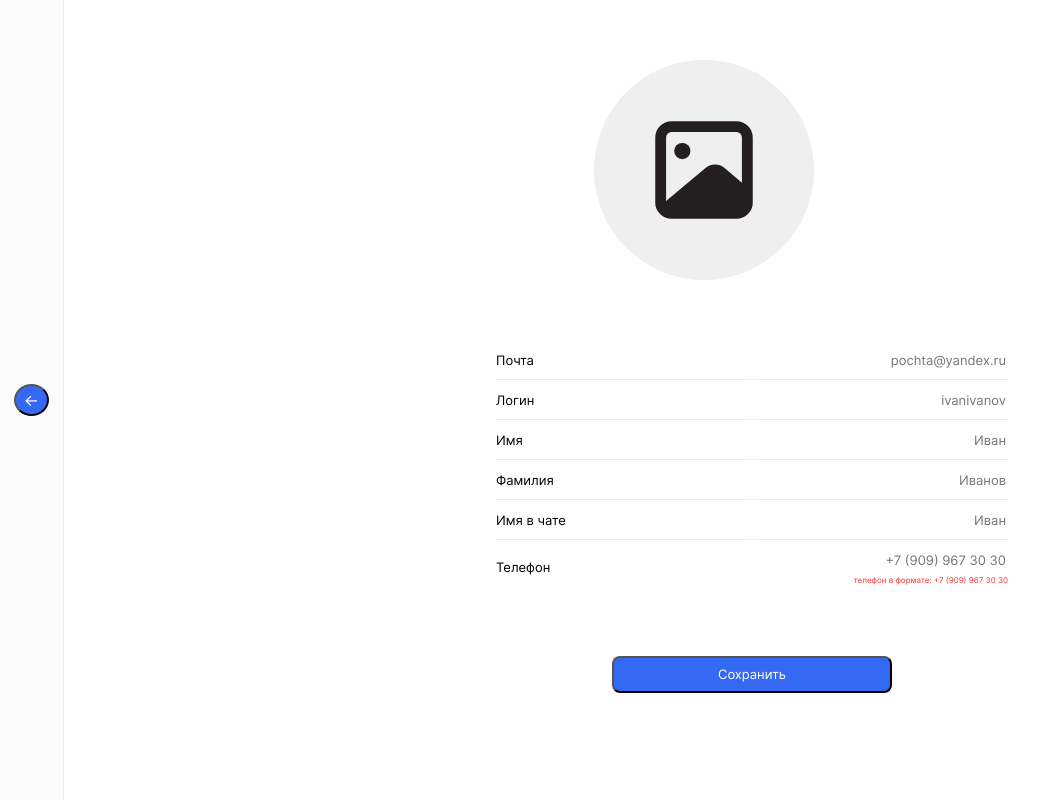
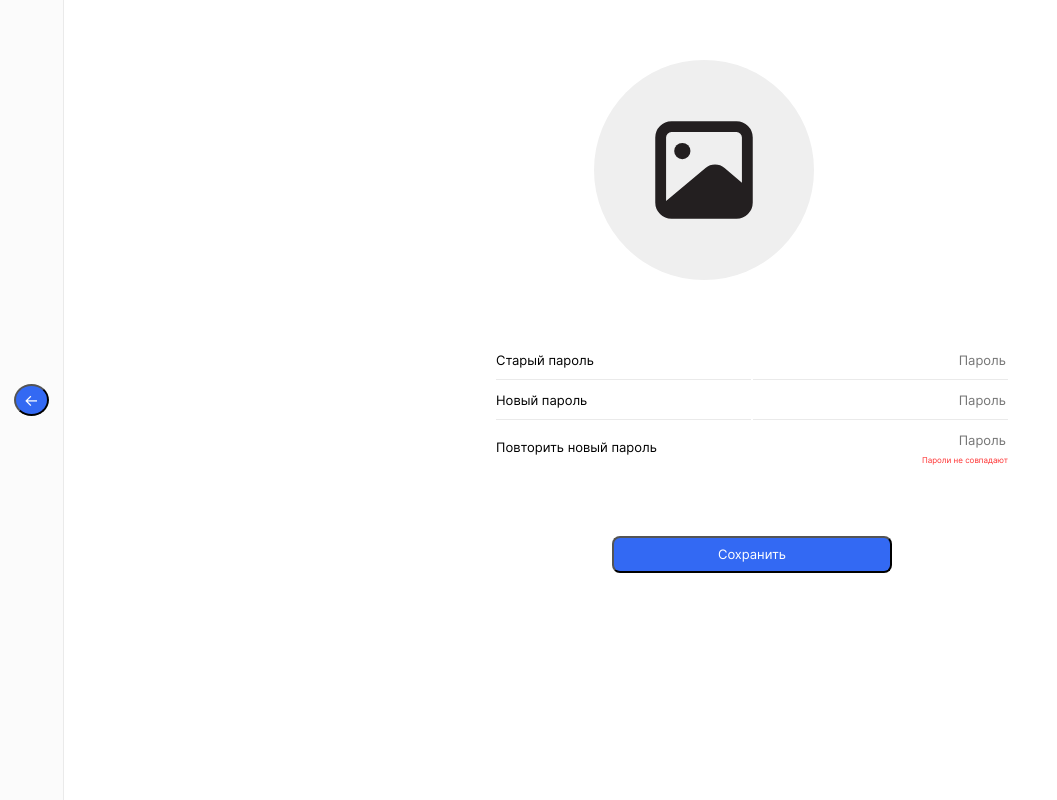
Before and after one commit to Atichka/mf.messenger.praktikum.yandex, a plain HTML site: page static/profile.html in a window 1280 px wide. Shown: the top 800 px of the page, without its empty margins (0-1057 px from the left). Drawn offline with Linux system fonts and the light colour scheme.

Commit message:
add edit password

```diff
--- /dev/null
+++ b/static/blocks/profile/__table-password/profile__table-password.css
@@ -0,0 +1,8 @@
+.profile__table-password {
+    font-family: "Inter";
+    font-style: normal;
+    font-weight: 500;
+    font-size: 13px;
+    line-height: 13px;
+    margin: 60px auto 0;
+}
--- a/static/blocks/profile/profile.css
+++ b/static/blocks/profile/profile.css
@@ -7,6 +7,7 @@
 @import url(./__table-row/profile__table-row.css);
 @import url(./__table-info-edit/profile__table-info-edit.css);
 @import url(./__button/profile__button.css);
+@import url(./__table-password/profile__table-password.css);
 
 .profile {
     display: grid;
--- a/static/profile.html
+++ b/static/profile.html
@@ -30,7 +30,7 @@
                 <tr><td class="profile__table-row">Телефон</td>
                     <td class="profile__table-row table__text-right">+7 (909) 967 30 30</td></tr>
             </table>
-            <table class="profile__table-info-edit">
+            <table class="profile__table-info-edit hide">
                 <tr><td class="profile__table-row table__line">Почта</td>
                     <td class="profile__table-row table__line table__text-right">
                         <input id="userEmail" type="email" name="email" class="table__input table__text-right" minlength="2"
@@ -63,6 +63,20 @@
                         <span class="error">телефон в формате: +7 (909) 967 30 30</span>
                     </td></tr>
             </table>
+            <table class="profile__table-password">
+                <tr><td class="profile__table-row table__line">Старый пароль</td>
+                    <td class="profile__table-row table__line table__text-right">
+                        <input id="userPassword" type="password" name="password" class="table__input table__text-right" required
+                            placeholder="Пароль"></td></tr>
+                <tr><td class="profile__table-row table__line">Новый пароль</td>
+                    <td class="profile__table-row table__line table__text-right">
+                        <input id="userPassword" type="password" name="password" class="table__input table__text-right" required
+                            placeholder="Пароль"></td></tr>
+                <tr><td class="profile__table-row">Повторить новый пароль</td>
+                    <td class="profile__table-row table__text-right">
+                        <input id="userPassword" type="password" name="password" class="table__input table__text-right" required
+                            placeholder="Пароль"><span class="error">Пароли не совпадают</span></td></tr>
+            </table>
             <div class="profile__setting">
                 <table class="profile__table-info hide">
                     <tr><td class="profile__table-row table__line"><a href="./profile.html" class="table__edit">Изменить данные</a></td><td class="profile__table-row table__line"></td></tr>
```
